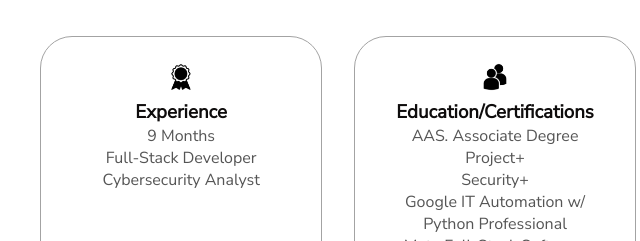
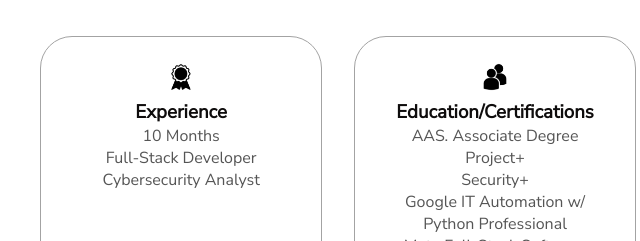
Before and after one commit to Jorg3Nunez/personal-portfolio, a plain HTML site: page index.html in a window 1280 px wide. Shown: the part 1040-1281 px from the top of the page, 484-1124 px from the left. Drawn offline with Linux system fonts and the light colour scheme.

Commit message:
updated experience time

```diff
--- a/index.html
+++ b/index.html
@@ -89,7 +89,7 @@
                 class="icon"
               />
               <h3>Experience</h3>
-              <p>9 Months<br />Full-Stack Developer<br />Cybersecurity Analyst</p>
+              <p>10 Months<br />Full-Stack Developer<br />Cybersecurity Analyst</p>
             </div>
             <div class="details-container">
               <img
```
